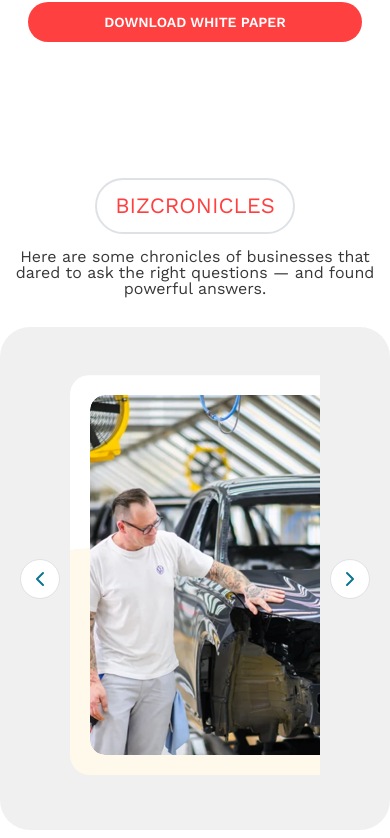
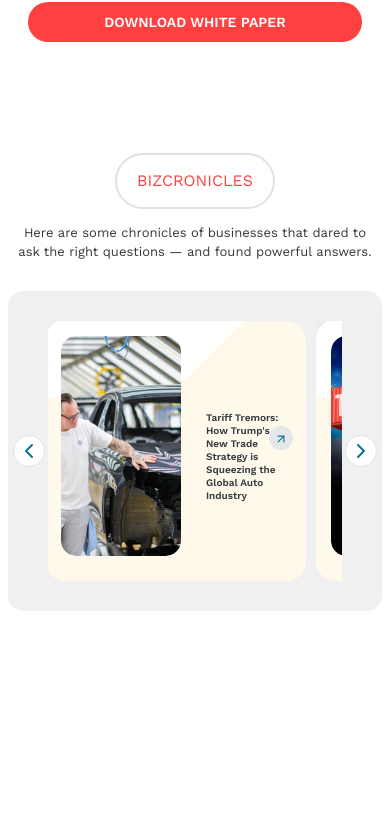
Before and after one commit to bipulsingh126/bizwit-website, a React (Vite) app in the folder frontend/: page / in a window 390 px wide. Shown: the part 3011-3849 px from the top of the page. Built offline with nearby package versions, Linux system fonts and the light colour scheme.

Commit message:
style: enhance Bizcronicles component layout and responsiveness; refactor card width calculation for better adaptability across devices

```diff
--- a/frontend/src/Components/Bizcronicles/Bizcronicles.css
+++ b/frontend/src/Components/Bizcronicles/Bizcronicles.css
@@ -1,12 +1,11 @@
 @import url('https://fonts.googleapis.com/css2?family=Work+Sans:wght@400;600&display=swap');
 
 .bizcronicles-container {
-  padding: 40px 0;
   font-family: sans-serif;
   width: 100%;
-  max-width: 1420px;
-  height: 670px;
-  margin: 0 auto;
+  max-width: 1440px;
+  min-height: 670px;
+  height: auto;
 }
 
 .bizcronicles-header {
@@ -42,10 +41,11 @@
   color: #383838;
   max-width: 600px;
   margin: 0 auto;
+  padding: 0 20px;
   font-family: 'Work Sans', sans-serif;
   font-weight: 400;
   font-size: 16px;
-  line-height: 1;
+  line-height: 1.4;
   letter-spacing: 0;
 }
 
@@ -59,49 +59,54 @@
   height: 503px;
   border-radius: 30px;
   background: #6B6B6B1A;
-  margin: 0 auto;
+
 }
 
 .slider-track {
   display: flex;
-  gap: 20px;
+  gap: 25px;
   scroll-snap-type: x mandatory;
   -webkit-overflow-scrolling: touch;
   scrollbar-width: none; /* Firefox */
   position: absolute;
-  top: 48px;
-  left: 70px;
-  right: 70px;
+  top: 45px;
+  left: 75px;
+  right: 75px;
+  bottom: 45px;
   opacity: 1;
-  overflow-x: scroll;
+  overflow-x: auto;
+  overflow-y: visible;
   scroll-behavior: smooth;
-  height: 400px;
+  padding: 0 15px;
 }
 
 .slider-track::-webkit-scrollbar {
   display: none; /* Safari and Chrome */
 }
-.Rectangle {
-  width: 520px;
-  height: 175px;
-  opacity: 1;
-  background: #FFFFFF;
-  border-radius: 0px 0px 50px 0px; /* adjust corners */
-  clip-path: polygon(0 0, 100% 0, 70% 75%, 0% 100%); /* slant bottom edge */
-  box-shadow: 0 4px 10px rgba(0,0,0,0.1); /* optional shadow */
-}
 .biz-card {
   background-color: #FFF9EB;
   border-radius: 20px;
-  display: flex;
-  width: 600px;
+  display: block;
+  width: 590px;
   height: 400px;
   flex-shrink: 0;
   scroll-snap-align: start;
-  overflow: hidden;
   position: relative;
   transition: background-color 0.3s ease;
   cursor: pointer;
+  left: -17px;
+}
+
+.Rectangle {
+  width: 520px;
+  height: 180px;
+  opacity: 1;
+  background: #FFFFFF;
+  border-radius: 20px 0px 50px 0px;
+  clip-path: polygon(0 0, 100% 0, 70% 75%, 0% 100%);
+  box-shadow: 0 4px 10px rgba(0,0,0,0.1);
+  position: relative;
+  top: -2px;
 }
 
 .biz-card:hover {
@@ -110,13 +115,14 @@
 }
 
 .biz-card-image {
-  width: 274px;
-  height: 360px;
+  width: 260px;
+  height: 340px;
   position: absolute;
-  top: 20px;
-  left: 20px;
+  top: 30px;
+  left: 30px;
   border-radius: 15px;
   overflow: hidden;
+  z-index: 2;
 }
 
 .biz-card-image img {
@@ -130,44 +136,48 @@
   padding: 20px;
   display: flex;
   flex-direction: column;
-  justify-content: space-evenly;
+  justify-content: flex-start;
   position: absolute;
-  width: 308px;
-  height: 92px;
+  width: 260px;
+  height: 140px;
   top: 160px;
-  left: 308px;
+  left: 310px;
   opacity: 1;
+  z-index: 3;
 }
 
 
 .biz-card-title {
   color: #343a40;
-  margin: 0;
+  margin: 0 0 20px 0;
   font-family: 'Work Sans', sans-serif;
   font-weight: 600;
-  font-size: 20px;
-  line-height: 1;
+  font-size: 19px;
+  line-height: 1.3;
   letter-spacing: 0;
+  display: block;
+  max-height: 80px;
 }
 
 .biz-card:hover .biz-card-title {
   color: white;
 }
-
-
 .biz-card-arrow {
-  background: none;
+  background-color: #E5E7EB;
   border: none;
   color: #0B7492;
   cursor: pointer;
   position: absolute;
-  width: 40px;
-  height: 40px;
-  top: 180px;
-  left: 230px;
+  width: 42px;
+  height: 42px;
+  top: 150px;
+  right: 20px;
   opacity: 1;
-  background-color: #E5E7EB;
   border-radius: 50%;
+  z-index: 4;
+  display: flex;
+  align-items: center;
+  justify-content: center;
 }
 
 .biz-card-arrow svg {
@@ -191,7 +201,9 @@
   justify-content: center;
   cursor: pointer;
   position: absolute;
-  z-index: 1;
+  z-index: 10;
+  top: 50%;
+  transform: translateY(-50%);
 }
 .slider-arrow:hover {
   background-color: #0B7492;
@@ -199,9 +211,178 @@
 }
 
 .prev-arrow {
-  left: 20px;
+  left: 15px;
 }
 
 .next-arrow {
-  right: 20px;
+  right: 15px;
 }
+
+/* Responsive Design */
+
+@media (max-width: 768px) {
+  .bizcronicles-container {
+    padding: 20px 10px;
+  }
+
+  .bizcronicles-title-btn {
+    width: 180px;
+    font-size: 18px;
+    padding: 12px 16px;
+  }
+
+  .bizcronicles-subtitle {
+    font-size: 14px;
+    padding: 0 15px;
+  }
+
+  .bizcronicles-slider {
+    height: 400px;
+    border-radius: 20px;
+  }
+
+  .slider-track {
+    left: 50px;
+    right: 50px;
+    top: 35px;
+    bottom: 35px;
+    gap: 12px;
+  }
+
+  .biz-card {
+    width: 350px;
+    height: 330px;
+  }
+
+  .Rectangle {
+    width: 270px;
+    height: 120px;
+  }
+
+  .biz-card-image {
+    width: 160px;
+    height: 290px;
+    top: 15px;
+    left: 15px;
+  }
+
+  .biz-card-content {
+    width: 160px;
+    height: 100px;
+    top: 100px;
+    left: 180px;
+  }
+
+  .biz-card-title {
+    font-size: 14px;
+    line-height: 1.2;
+    margin-bottom: 10px;
+  }
+
+  .biz-card-arrow {
+    width: 32px;
+    height: 32px;
+    top: 45px;
+    right: 10px;
+  }
+
+  .slider-arrow {
+    width: 35px;
+    height: 35px;
+  }
+
+  .prev-arrow {
+    left: 8px;
+  }
+
+  .next-arrow {
+    right: 8px;
+  }
+}
+
+@media (max-width: 480px) {
+  .bizcronicles-container {
+    padding: 15px 8px;
+  }
+
+  .bizcronicles-title-btn {
+    width: 160px;
+    font-size: 16px;
+    padding: 10px 14px;
+  }
+
+  .bizcronicles-subtitle {
+    font-size: 13px;
+    padding: 0 10px;
+  }
+
+  .bizcronicles-slider {
+    height: 320px;
+    border-radius: 15px;
+  }
+
+  .slider-track {
+    left: 40px;
+    right: 40px;
+    top: 30px;
+    bottom: 30px;
+    gap: 10px;
+  }
+
+  .biz-card {
+    width: 260px;
+    height: 260px;
+  }
+
+  .Rectangle {
+    width: 200px;
+    height: 80px;
+  }
+
+  .biz-card-image {
+    width: 120px;
+    height: 220px;
+    top: 15px;
+    left: 15px;
+  }
+
+  .biz-card-content {
+    width: 115px;
+    height: 80px;
+    top: 70px;
+    left: 140px;
+  }
+
+  .biz-card-title {
+    font-size: 10px;
+    line-height: 1.3;
+    margin-bottom: 8px;
+  }
+
+  .biz-card-arrow {
+    width: 24px;
+    height: 24px;
+    top: 35px;
+    right: 8px;
+  }
+
+  .biz-card-arrow svg {
+    width: 14px;
+    height: 16px;
+    top: 5px;
+    left: 5px;
+  }
+
+  .slider-arrow {
+    width: 32px;
+    height: 32px;
+  }
+
+  .prev-arrow {
+    left: 5px;
+  }
+
+  .next-arrow {
+    right: 5px;
+  }
+}
--- a/frontend/src/Components/Bizcronicles/Bizcronicles.jsx
+++ b/frontend/src/Components/Bizcronicles/Bizcronicles.jsx
@@ -25,25 +25,29 @@
     },
   ];
 
+  const getCardWidth = () => {
+    const screenWidth = window.innerWidth;
+    if (screenWidth <= 480) {
+      return 270; // mobile: 260px card + 10px gap
+    } else if (screenWidth <= 768) {
+      return 362; // tablet: 350px card + 12px gap
+    } else if (screenWidth <= 1200) {
+      return 515; // medium: 500px card + 15px gap
+    }
+    return 625; // desktop: 600px card + 25px gap
+  };
+
   const scrollNext = () => {
-    console.log('Next button clicked');
     if (sliderRef.current) {
-      console.log('Slider ref found, scrolling...');
-      const cardWidth = 620; // card width + gap
+      const cardWidth = getCardWidth();
       sliderRef.current.scrollLeft += cardWidth;
-    } else {
-      console.log('Slider ref not found');
     }
   };
 
   const scrollPrev = () => {
-    console.log('Previous button clicked');
     if (sliderRef.current) {
-      console.log('Slider ref found, scrolling...');
-      const cardWidth = 620; // card width + gap
+      const cardWidth = getCardWidth();
       sliderRef.current.scrollLeft -= cardWidth;
-    } else {
-      console.log('Slider ref not found');
     }
   };
 
```
